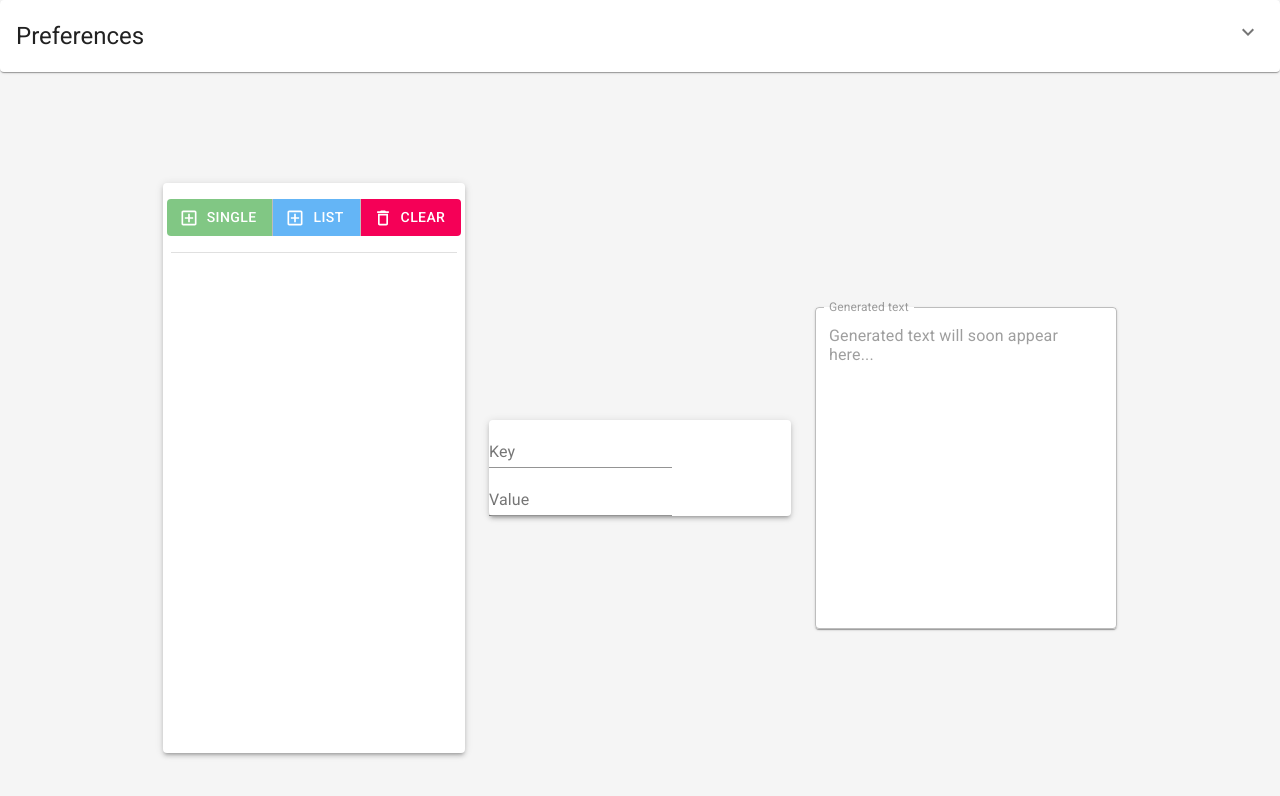
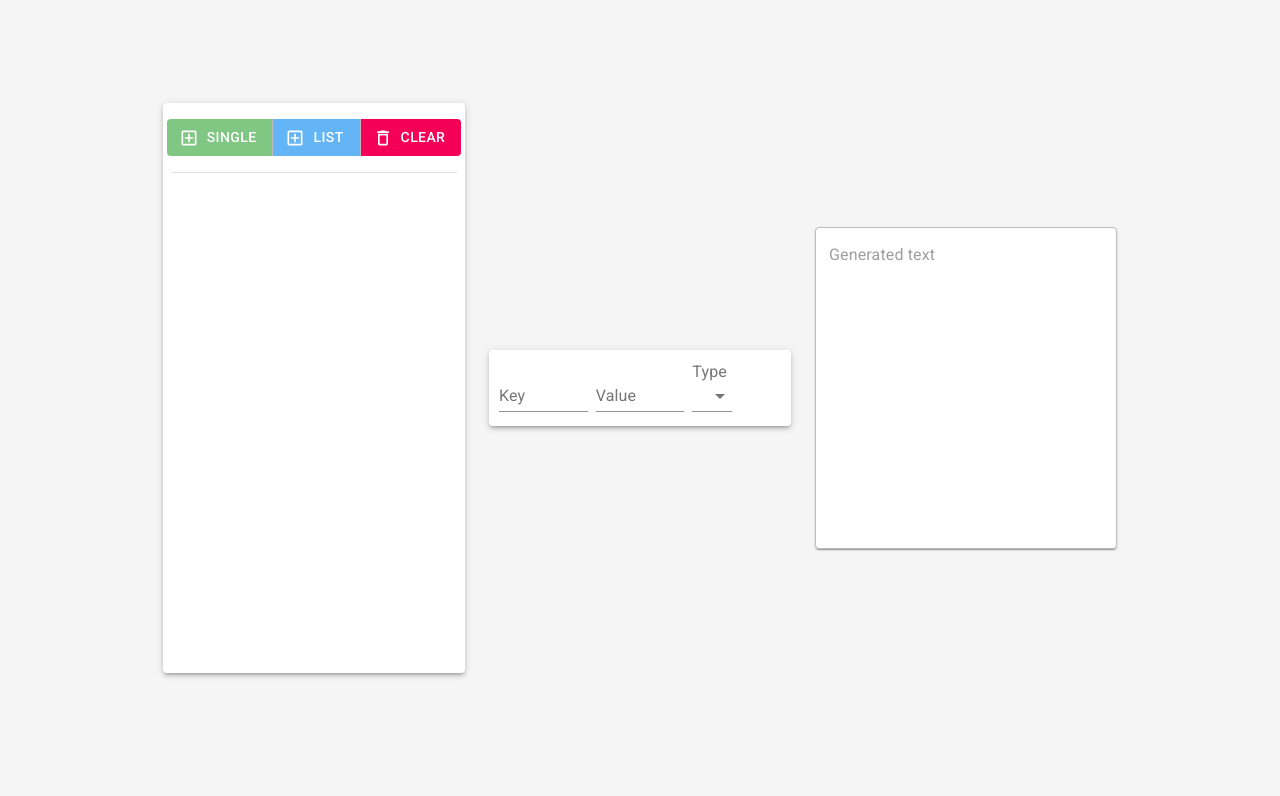
Before and after one commit to IsahannHan/list2text, a React (Create React App) app: page / in a window 1280 px wide. Shown: the top 796 px of the page. Built offline with nearby package versions, Linux system fonts and the light colour scheme.

Commit message:
Enabling editing

```diff
--- /dev/null
+++ b/models.json
@@ -0,0 +1 @@
+[{"analyzerName":"intellisense-members","languageName":"javascript","identity":{"modelId":"1A3F919CD5B7725108B03C349630A1C82B03","outputId":"4A84987F2428442A9EC84563BB2BC063","modifiedTimeUtc":"2020-09-28T23:11:53.754Z"},"filePath":"1A3F919CD5B7725108B03C349630A1C82B03_4A84987F2428442A9EC84563BB2BC063","lastAccessTimeUtc":"2021-03-13T16:20:01.532Z"}]
--- a/package.json
+++ b/package.json
@@ -8,6 +8,8 @@
     "@testing-library/jest-dom": "^5.11.8",
     "@testing-library/react": "^11.2.3",
     "@testing-library/user-event": "^12.6.0",
+    "immutability-helper": "^3.1.1",
+    "nodemon": "^2.0.7",
     "react": "^17.0.1",
     "react-dom": "^17.0.1",
     "react-scripts": "4.0.1",
--- a/src/components/ActionButtons/ActionButtons.js
+++ b/src/components/ActionButtons/ActionButtons.js
@@ -49,7 +49,7 @@ export default class ActionButtons extends React.Component {
                     <Button
                         color="secondary"
                         startIcon={<DeleteOutlinedIcon />}
-                        onClick={() => this.props.clearMap()}
+                        onClick={() => this.props.clearList()}
                     >
                         Clear
                     </Button>
--- a/src/components/App/App.js
+++ b/src/components/App/App.js
@@ -4,7 +4,7 @@ import ActionButtons from '../ActionButtons/ActionButtons';
 import ElementEditor from '../ElementEditor/ElementEditor';
 import ElementList from '../ElementList/ElementList';
 import GeneratedText from '../GeneratedText/GeneratedText';
-import Preferences from '../Preferences/Preferences';
+import update from 'immutability-helper';
 import './App.css';
 
 class App extends React.Component {
@@ -12,32 +12,86 @@ class App extends React.Component {
         super(props);
 
         this.state = {
-            currentElement: { currentKey: '', currentValue: '' },
-            map: new Map(),
+            currentElement: { id: 0, key: '', value: '', type: '' },
+            elementList: [],
             elementCount: 1,
-            preferences: {
-                simpleKeyStart: '',
-                simpleKeyEnd: '',
+            profiles: [
+                {
+                    name: 'default',
+                    description: 'Default profile',
+                    types: [
+                        {
+                            type: 'simple',
+                            preferences: {
+                                keyStart: '',
+                                keyEnd: '',
 
-                simpleValueStart: '"',
-                simpleValueEnd: '",',
+                                valueStart: '"',
+                                valueEnd: '",',
 
-                simpleAssigner: ' : ',
+                                lineStart: '',
+                                lineEnd: '',
 
-                simpleLineStart: '',
-                simpleLineEnd: '\n',
+                                assigner: ' : ',
+                            },
+                            nestedLevel: 0,
+                            nestedItemStart: '\t',
+                        },
+                        {
+                            type: 'complex',
+                            preferences: {
+                                keyStart: '',
+                                keyEnd: '',
 
-                complexKeyStart: '',
-                complexKeyEnd: '',
+                                valueStart: '"',
+                                valueEnd: '",',
 
-                complexValueStart: '\n{\n',
-                complexValueEnd: '}',
+                                lineStart: '',
+                                lineEnd: '',
 
-                complexAssigner: ' ',
+                                assigner: ' : ',
+                            },
+                            nestedLevel: 0,
+                            nestedItemStart: '\t',
+                        },
+                    ],
+                },
+            ],
+            selectedProfile: {
+                name: 'default',
+                description: 'Default profile',
+                types: [
+                    {
+                        type: 'simple',
+                        preferences: {
+                            keyStart: '',
+                            keyEnd: '',
 
-                complexLineStart: '',
-                complexLineEnd: '\n',
+                            valueStart: '"',
+                            valueEnd: '",',
 
+                            lineStart: '',
+                            lineEnd: '\n',
+
+                            assigner: ' : ',
+                        },
+                    },
+                    {
+                        type: 'complex',
+                        preferences: {
+                            keyStart: '',
+                            keyEnd: '',
+
+                            valueStart: '{\n',
+                            valueEnd: '}\n',
+
+                            lineStart: '',
+                            lineEnd: '',
+
+                            assigner: ' : ',
+                        },
+                    },
+                ],
                 nestedLevel: 0,
                 nestedItemStart: '\t',
             },
@@ -46,59 +100,79 @@ class App extends React.Component {
         this.addNewItem = this.addNewItem.bind(this);
         this.editItem = this.editItem.bind(this);
         this.deleteItem = this.deleteItem.bind(this);
-        this.clearMap = this.clearMap.bind(this);
+        this.clearList = this.clearList.bind(this);
 
         this.handlePreferenceChange = this.handlePreferenceChange.bind(this);
         this.handleItemChanged = this.handleItemChanged.bind(this);
     }
 
-    addNewItem(single) {
-        let description = 'Type something...';
-        let label = `New element ${this.state.elementCount}`;
-        let value = single ? description : new Map([[label, description]]);
+    addNewItem(simple) {
+        const key = `New element ${this.state.elementCount}`;
+        const value = simple
+            ? 'Type something...'
+            : [
+                  {
+                      key: key + '[NESTED]',
+                      value: 'Type something...',
+                      type: 'simple',
+                  },
+              ];
 
-        this.setState({
-            map: this.state.map.set(label, value),
-            elementCount: this.state.elementCount + 1,
-        });
+        const newElement = {
+            id: this.state.elementCount,
+            key: key,
+            value: value,
+            type: 'complex',
+        };
+
+        this.setState((prevState) => ({
+            elementList: [...prevState.elementList, newElement],
+            elementCount: prevState.elementCount + 1,
+        }));
     }
 
-    editItem(key) {
+    editItem(element) {
         this.setState({
-            currentElement: {
-                currentKey: key,
-                currentValue: this.state.map.get(key),
-            },
+            currentElement: element,
         });
     }
 
     deleteItem(key) {
-        this.state.map.delete(key);
-
-        this.setState({});
+        this.setState({
+            elementList: this.state.elementList.filter(
+                (item) => item.key !== key
+            ),
+        });
     }
 
-    clearMap() {
-        this.setState({ map: new Map() });
+    clearList() {
+        this.setState({ elementList: [] });
     }
 
-    handleItemChanged(event) {
-        let changedValue = event.target.value;
-        let name = event.target.name;
+    handleItemChanged(event, id) {
+        const element = this.state.elementList.find((e) => e.id === id);
 
-        let key = name === 'key' ? changedValue : this.state.currentElement.currentKey;
-        let value = name === 'value' ? changedValue : this.state.currentElement.currentValue;
+        const changedField = event.target.name;
+        const changedValue = event.target.value;
 
-        this.state.map.set(key, value);
+        const newElement = update(element, {
+            [changedField]: { $set: changedValue },
+        });
+        const newElementList = update(this.state.elementList, {
+            $splice: [[id, 1, newElement]],
+        });
 
-        this.setState({});
+        this.setState({
+            currentElement: newElement,
+            elementList: newElementList,
+        });
     }
 
     handlePreferenceChange(event) {
         this.setState((prevState) => ({
             preferences: {
                 ...prevState.preferences,
-                [event.target.name]: [event.target.value]
+                [event.target.name]: [event.target.value],
             },
         }));
     }
@@ -106,10 +180,10 @@ class App extends React.Component {
     render() {
         return (
             <>
-                <Preferences
+                {/* <Preferences
                     preferences={this.state.preferences}
                     onChange={this.handlePreferenceChange}
-                />
+                /> */}
                 <Grid
                     container
                     spacing={3}
@@ -121,9 +195,9 @@ class App extends React.Component {
                         <Paper elevation={3}>
                             <Grid container spacing={2} direction="column">
                                 <ActionButtons
-                                    map={this.map}
+                                    elementList={this.elementList}
                                     addNewItem={this.addNewItem}
-                                    clearMap={this.clearMap}
+                                    clearList={this.clearList}
                                 />
 
                                 <Divider variant="middle" />
@@ -135,7 +209,7 @@ class App extends React.Component {
                                     }}
                                 >
                                     <ElementList
-                                        elementsMap={this.state.map}
+                                        elementList={this.state.elementList}
                                         editItem={this.editItem}
                                         deleteItem={this.deleteItem}
                                     />
@@ -149,6 +223,7 @@ class App extends React.Component {
                             <ElementEditor
                                 onChange={this.handleItemChanged}
                                 element={this.state.currentElement}
+                                types={this.state.selectedProfile.types}
                             />
                         </Paper>
                     </Grid>
@@ -156,8 +231,8 @@ class App extends React.Component {
                     <Grid item xs={3}>
                         <Paper>
                             <GeneratedText
-                                preferences={this.state.preferences}
-                                map={this.state.map}
+                                profile={this.state.selectedProfile}
+                                elementList={this.state.elementList}
                             />
                         </Paper>
                     </Grid>
--- a/src/components/ElementEditor/ElementEditor.js
+++ b/src/components/ElementEditor/ElementEditor.js
@@ -1,22 +1,74 @@
-import { TextField, Button } from '@material-ui/core';
+import {
+    Grid,
+    Select,
+    TextField,
+    MenuItem,
+    InputLabel,
+} from '@material-ui/core';
 import React from 'react';
 
 export default class ElementEditor extends React.Component {
     render() {
         return (
             <>
+                <Grid
+                    container
+                    spacing={1}
+                    alignItems="center"
+                    justify="center"
+                    style={{ padding: '10px' }}
+                >
+                    <Grid item xs={4}>
                         <TextField
                             name="key"
                             label="Key"
-                    onChange={this.props.onChange}
-                    value={this.props.element.currentKey}
+                            onChange={(event) =>
+                                this.props.onChange(
+                                    event,
+                                    this.props.element.id
+                                )
+                            }
+                            value={this.props.element.key}
                         />
+                    </Grid>
+
+                    <Grid item xs={4}>
                         <TextField
                             name="value"
                             label="Value"
-                    onChange={this.props.onChange}
-                    value={this.props.element.currentValue}
+                            onChange={(event) =>
+                                this.props.onChange(
+                                    event,
+                                    this.props.element.id
+                                )
+                            }
+                            value={this.props.element.value}
                         />
+                    </Grid>
+                    <Grid item xs={4}>
+                        <InputLabel id="type">Type</InputLabel>
+                        <Select
+                            value={this.props.element.type}
+                            id="type"
+                            labelId="Type"
+                            name="type"
+                            onChange={(event) =>
+                                this.props.onChange(
+                                    event,
+                                    this.props.element.id
+                                )
+                            }
+                        >
+                            {this.props.types.map((type) => {
+                                return (
+                                    <MenuItem value={type.type}>
+                                        {type.type}
+                                    </MenuItem>
+                                );
+                            })}
+                        </Select>
+                    </Grid>
+                </Grid>
             </>
         );
     }
--- a/src/components/GeneratedText/GeneratedText.js
+++ b/src/components/GeneratedText/GeneratedText.js
@@ -2,76 +2,98 @@ import { TextField } from '@material-ui/core';
 import React from 'react';
 
 export default class GeneratedText extends React.Component {
-
-    surround(isKey, isSimple, value) {
-        let start = isKey ? (isSimple ? this.props.preferences.simpleKeyStart : this.props.preferences.complexKeyStart ) : (isSimple ? this.props.preferences.simpleValueStart : this.props.preferences.complexValueStart);
-        let end = isKey ? (isSimple ? this.props.preferences.simpleKeyEnd : this.props.preferences.complexKeyEnd ) : (isSimple ? this.props.preferences.simpleValueEnd : this.props.preferences.complexValueEnd);
+    surround(isKey, value, typePreferences) {
+        const start = isKey
+            ? typePreferences.keyStart
+            : typePreferences.valueStart;
+        const end = isKey ? typePreferences.keyEnd : typePreferences.valueEnd;
 
         return start + value + end;
     }
 
-    evaluate(isSimple, key, value){
-        let assigner = isSimple ? this.props.preferences.simpleAssigner : this.props.preferences.complexAssigner;
+    evaluate(key, value, typePreferences) {
+        const assigner = typePreferences.assigner;
 
         return key + assigner + value;
     }
 
-    startAndEndLine(isSimple, value){
-        let start = isSimple ? this.props.preferences.simpleLineStart : this.props.preferences.complexLineStart;
-        let end = isSimple ? this.props.preferences.simpleLineEnd : this.props.preferences.complexLineEnd;
+    startAndEndLine(value, typePreferences) {
+        const start = typePreferences.lineStart;
+        const end = typePreferences.lineEnd;
 
         return start + value + end;
     }
 
-    nest(nestedLevel, value){
-        return this.props.preferences.nestedItemStart.repeat(nestedLevel) + value;
+    nest(value, nestedLevel) {
+        const nestedItemStart = this.props.profile.nestedItemStart;
+
+        return nestedItemStart.repeat(nestedLevel) + value;
     }
 
     // Creating expressions
 
-    createSimpleExpression(key, value, nestedLevel){
-        let formattedKey = this.surround(true, true, key);
-        let formattedValue = this.surround(false, true, value);
+    createTypedExpression(key, value, typePreferences, nestedLevel) {
+        let formattedKey = this.surround(true, key, typePreferences);
+        let formattedValue = this.surround(false, value, typePreferences);
 
-        let expression = this.evaluate(true, formattedKey, formattedValue);
-        let expressionWithStartAndEnd = this.startAndEndLine(true, expression);
+        let expression = this.evaluate(
+            formattedKey,
+            formattedValue,
+            typePreferences
+        );
+        let expressionWithStartAndEnd = this.startAndEndLine(
+            expression,
+            typePreferences
+        );
 
-        let nestedExpression = this.nest(nestedLevel, expressionWithStartAndEnd);
+        let nestedExpression = this.nest(
+            expressionWithStartAndEnd,
+            nestedLevel
+        );
 
         return nestedExpression;
     }
 
-    createComplexExpression(key, value, nestedLevel){
-        let complexValue = this.generateText(value, nestedLevel+1);
+    createExpression(key, value, typePreferences, nestedLevel) {
+        // Either its a simple value, or a complex one (calls generateText to create its entire inside)
+        const typedValue = Array.isArray(value)
+            ? this.generateText(value, nestedLevel + 1)
+            : value;
 
-        let formattedKey = this.surround(true, false, key);
-        let formattedValue = this.surround(false, false, complexValue);
-
-        let expression = this.evaluate(false, formattedKey, formattedValue);
-        let expressionWithStartAndEnd = this.startAndEndLine(false, expression);
-
-        let nestedExpression = this.nest(nestedLevel, expressionWithStartAndEnd);
-
-        return nestedExpression;
-    }
-
-    createExpression(key, value, nestedLevel){
-        return value instanceof Map ? this.createComplexExpression(key, value, nestedLevel) : this.createSimpleExpression(key, value, nestedLevel);
+        return this.createTypedExpression(
+            key,
+            typedValue,
+            typePreferences,
+            nestedLevel
+        );
     }
 
     // Generator
 
-    generateText(map, nestedLevel) {
+    generateText(elementList, nestedLevel) {
         let result = '';
 
-        Array.from(map.entries()).forEach((entry) => {
-            let key = entry[0];
-            let value = entry[1];
+        elementList.forEach((element) => {
+            const key = element.key;
+            const value = element.value;
+            const type = this.getTypeByElement(element);
+            const typePreferences = type.preferences;
 
-            result += this.createExpression(key, value, nestedLevel);
+            result += this.createExpression(
+                key,
+                value,
+                typePreferences,
+                nestedLevel
+            );
         });
 
         return result;
+    }
+
+    // Utils
+
+    getTypeByElement(element) {
+        return this.props.profile.types.find((t) => t.type === element.type);
     }
 
     render() {
@@ -84,7 +106,14 @@ export default class GeneratedText extends React.Component {
                 multiline
                 rows={15}
                 fullWidth={true}
-                value={this.props.map.size === 0 ? 'Generated text will soon appear here...' : this.generateText(this.props.map, this.props.nestedLevel)}
+                value={
+                    this.props.elementList.size === 0
+                        ? 'Generated text will soon appear here...'
+                        : this.generateText(
+                              this.props.elementList,
+                              this.props.profile.nestedLevel
+                          )
+                }
             />
         );
     }
```
Also changed, not shown: src/components/ElementList/ElementActionButtons.js (+4 -4 lines), src/components/ElementList/ElementList.js (+9 -8 lines), src/components/Footer/Footer.js (added, +32 -0 lines), 1 other file (tests, documents, lock files or other folders). Lines whose indentation alone changed are shown as unchanged.
